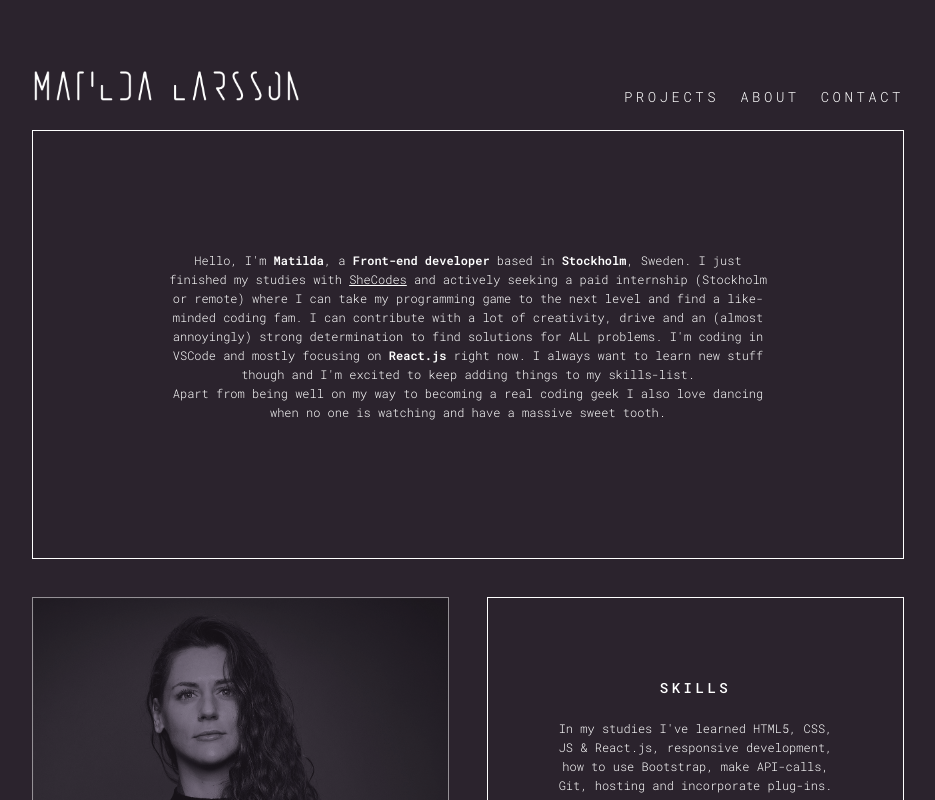
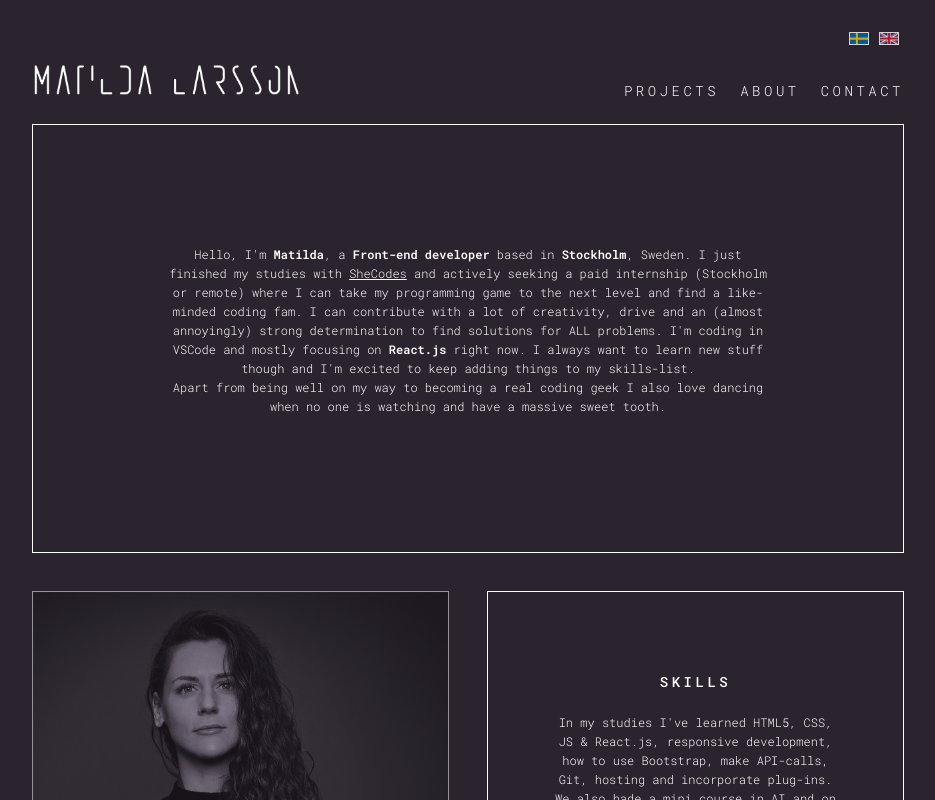
Before and after one commit to MatildaHJ/react-portfolio, a React (Create React App) app: page / in a window 1280 px wide. Shown: the top 800 px of the page, without its empty margins (172-1107 px from the left). Built offline with nearby package versions, Linux system fonts and the light colour scheme.

Commit message:
started language component to translate website

```diff
--- a/src/App.css
+++ b/src/App.css
@@ -7,7 +7,7 @@
   font-family: "Roboto Mono", monospace;
   font-weight: 300;
   color: white;
-  padding-top: 40px;
+  padding-top: 25px;
 }
 .App .container {
   width: 70%;
--- a/src/App.js
+++ b/src/App.js
@@ -1,5 +1,6 @@
 import Navbar from "./Navbar";
 import Main from "./Main";
+import Language from "./Language";
 import "./App.css";
 import MLLogo from "./images/ML-logo.png";
 
@@ -7,6 +8,7 @@ export default function App() {
   return (
     <div className="App">
       <div className="container">
+        <Language />
         <Navbar />
         <div className="main-container">
           <header id="about">
--- /dev/null
+++ b/src/Language.css
@@ -0,0 +1,10 @@
+.Language {
+  text-align: end;
+}
+
+.Language img {
+  max-width: 20px;
+  border: var(--border);
+  margin: 0 5px;
+  opacity: 0.8;
+}
--- /dev/null
+++ b/src/Language.js
@@ -0,0 +1,17 @@
+import React from "react";
+import "./Language.css";
+import swedishFlag from "./images/swedishFlag.png";
+import englishFlag from "./images/englishFlag.png";
+
+export default function Language() {
+  return (
+    <div className="Language">
+      <a>
+        <img src={swedishFlag} alt="Swedish flag" />
+      </a>
+      <a>
+        <img src={englishFlag} alt="Union Jack" />
+      </a>
+    </div>
+  );
+}
--- a/src/Navbar.css
+++ b/src/Navbar.css
@@ -7,9 +7,10 @@
 body .navbar {
   background-color: #2b232d !important;
   border-color: transparent !important;
-  margin: 15px auto;
+  margin: 0 auto;
   margin-left: -10px;
   margin-right: -20px;
+  margin-bottom: 15px;
   height: 60px;
   padding-top: 30px;
 }
```
Also changed, not shown: src/images/englishFlag.png (added), src/images/swedishFlag.png (added).
